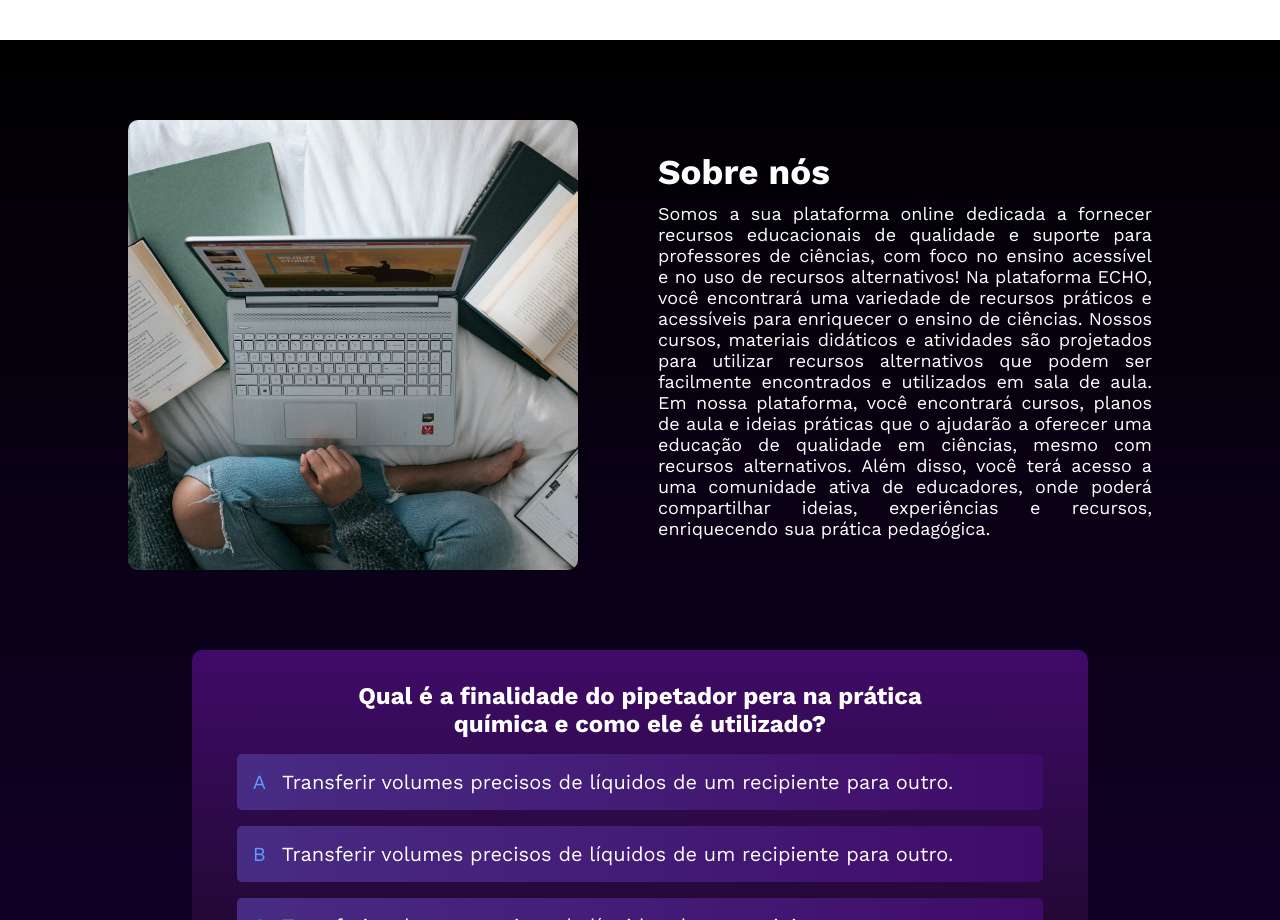
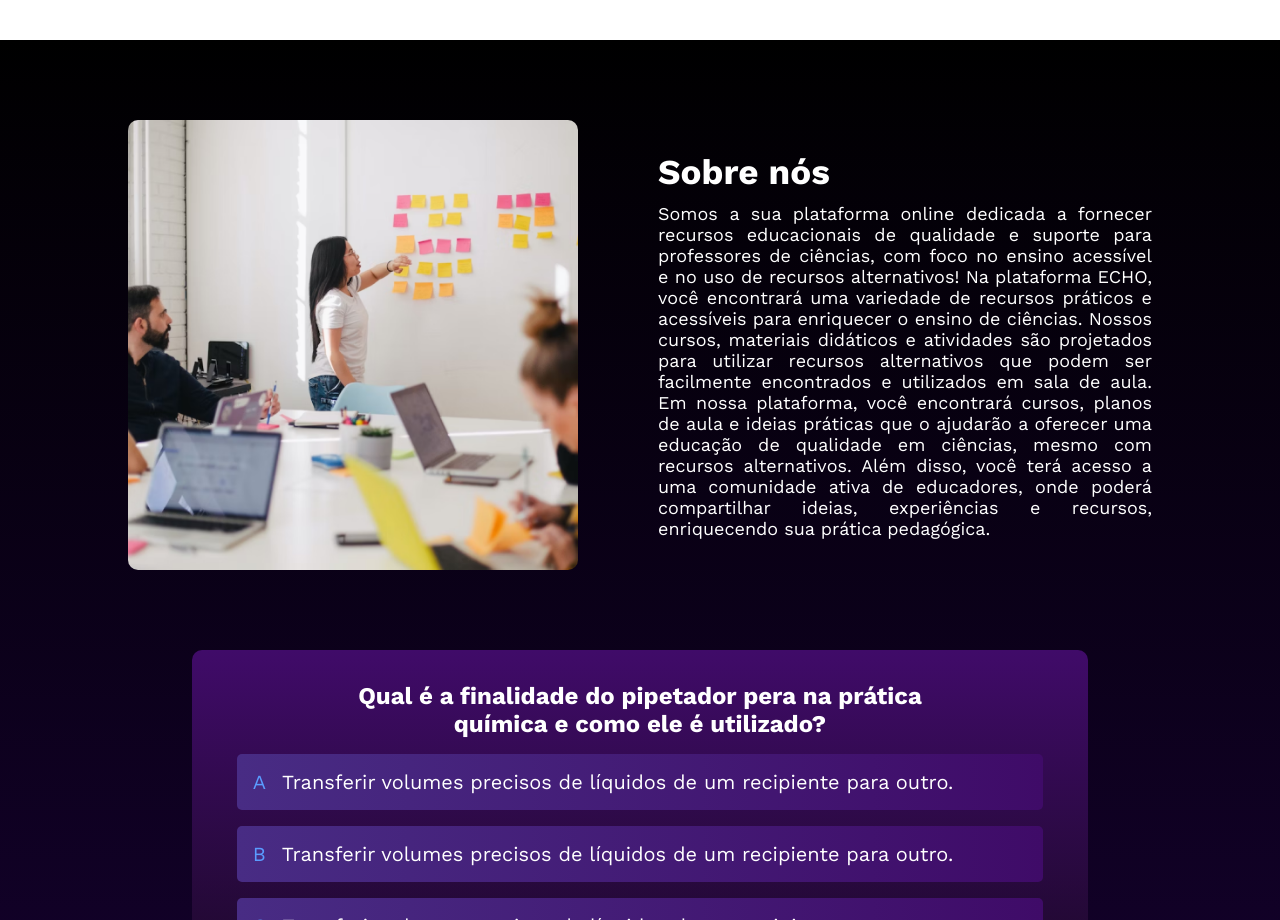
Before and after one commit to MateusFranca/Echo_LandingPage, a website: page index.html in a window 1280 px wide. Shown: the part 1080-2000 px from the top of the page. Drawn offline with nearby package versions, Linux system fonts and the light colour scheme.

Commit message:
feat - alteração da img

```diff
--- a/style/scss/style.scss
+++ b/style/scss/style.scss
@@ -246,7 +246,7 @@ body::-webkit-scrollbar-thumb {
 
         .img-box {
           border-radius: 10px;
-          background: url("../../img/photo-1600195077909-46e573870d99.avif");
+          background: url("../../img/img-decorecao.png");
           background-position: center;
           background-size: cover;
           min-width: 350px;
```
Also changed, not shown: img/img-decorecao.png (added), style/style.css.
